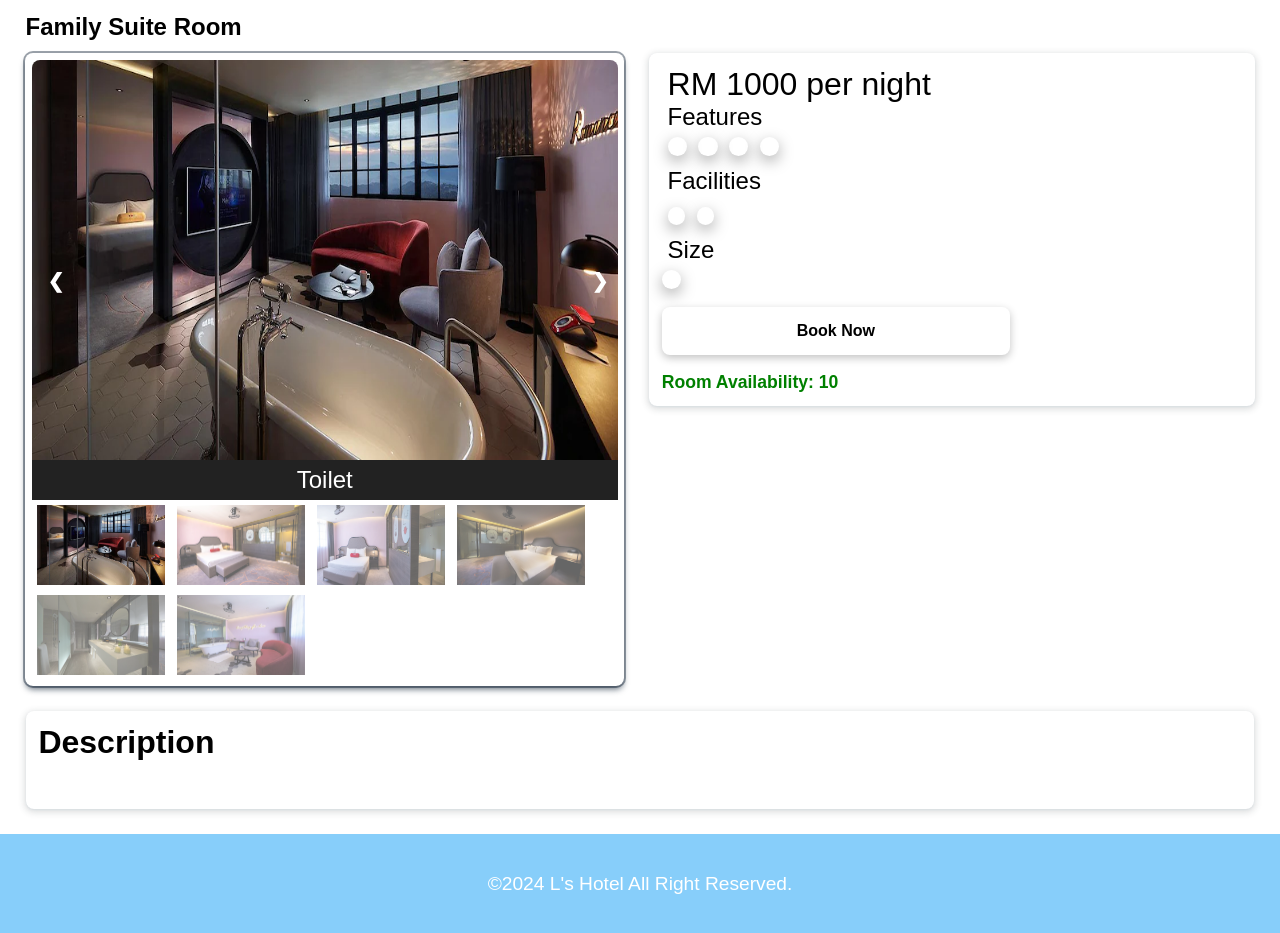
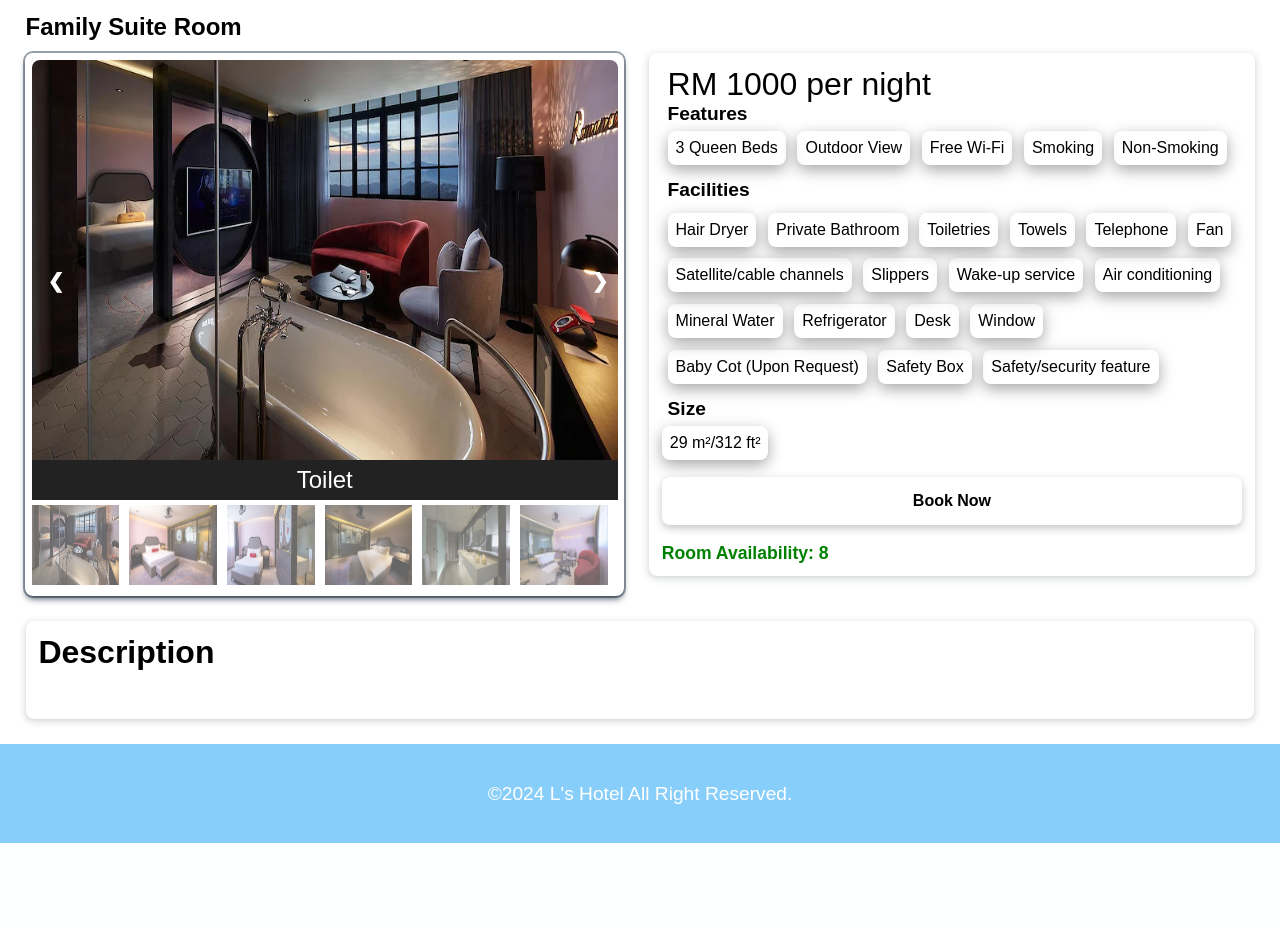
Before and after one commit to lieweden-mdis/lshotel, a PHP site: page /family-suite-room.html in a window 1280 px wide. Shown: the part 124-1057 px from the top of the page. After the commit the page ends 967 px from the top, so only its background shows below. Run offline with PHP 8.4, Linux system fonts and the light colour scheme.

Commit message:
20240708 5am

```diff
--- a/css/room-details.css
+++ b/css/room-details.css
@@ -81,7 +81,13 @@ body {
 	  font-size: 1.5em;
 	  color: white;
   }
-
+  .room-gallery .row {
+    padding-top: 1%;
+    display: flex;
+    flex-wrap: wrap;
+    justify-content: space-between;
+    gap: 10px;
+  }
   .room-gallery .row:after {
     content: "";
     display: table;
@@ -89,16 +95,17 @@ body {
   }
 
   .room-gallery .column {
-    float: left;
-    padding: 1% 1% 0 1%;
+    flex: 1;
 }
 
 .room-gallery .column img {
-    width: 10vw; /* Adjust this to change the size */
-    height: 10vh; /* Ensure the aspect ratio is maintained */
+  width: 100%;
+  height: 10vh;
+  opacity: 0.6;
+  cursor: pointer;
 }
 .room-gallery .column img:hover{
-  border: 2px solid blue;
+  opacity: 1;
 }
 
   /* Add a transparency effect for thumnbail images */
@@ -130,8 +137,9 @@ body {
   }
 
 .room-details .label{
-    font-size: 1.5em;
-    padding:1%;
+    font-size: 1.2em;
+    font-weight: bold;
+    padding:1.5% 0 1% 1%;
 }
 
 .room-details .facility{
@@ -148,7 +156,7 @@ body {
 .room-details .facility .facility-items{
     padding: 0.5em;
     margin: 1%;
-    font-size: 1.1em;
+    font-size: 1em;
     box-shadow: rgba(0, 0, 0, 0.35) 0px 5px 15px;
     width: fit-content;
     height: fit-content;
@@ -164,7 +172,7 @@ body {
   .room-details .features .features-items{
       padding: 0.5em;
       margin: 1%;
-      font-size: 1.2em;
+      font-size: 1em;
       box-shadow: rgba(0, 0, 0, 0.35) 0px 5px 15px;
       width: fit-content;
       height: fit-content;
@@ -177,7 +185,7 @@ body {
 
 .room-details .size .size-info{
   padding: 0.5em;
-  font-size: 1.2em;
+  font-size: 1em;
   box-shadow: rgba(0, 0, 0, 0.35) 0px 5px 15px;
   width: fit-content;
   height: fit-content;
@@ -193,7 +201,7 @@ body {
 .room-details button{
 	background-color: white;
     height: 3em;
-    width: 60%;
+    width: 100%;
     margin-top: 3%;
     font-weight: bold;
     font-size: 1em;
--- a/family-suite-room.html
+++ b/family-suite-room.html
@@ -94,28 +94,43 @@
             <div class="features">
                 <span class="label">Features</span>
                 <div class="features-list">
-                  <!--https://www.agoda.com/resorts-world-genting-theme-park-hotel/hotel/genting-highlands-my.html?finalPriceView=1&isShowMobileAppPrice=false&cid=-42&numberOfBedrooms=&familyMode=false&adults=2&children=0&rooms=1&maxRooms=0&isCalendarCallout=false&childAges=&numberOfGuest=0&missingChildAges=false&travellerType=1&showReviewSubmissionEntry=false&currencyCode=MYR&isFreeOccSearch=false&tspTypes=8&los=1&searchrequestid=ffd416ff-9486-4723-95b4-3dca5e661ff9&ds=BUiFi5WD8wf1eaxd&checkin=2024-09-11-->
-                  <span class="features-items"></span>
-                  <span class="features-items"></span>
-                  <span class="features-items"></span>
-                  <span class="features-items"></span>
+                  <span class="features-items">3 Queen Beds</span>
+                  <span class="features-items">Outdoor View</span>
+                  <span class="features-items">Free Wi-Fi</span>
+                  <span class="features-items">Smoking</span>
+                  <span class="features-items">Non-Smoking</span>
                 </div>
             </div>
             <div class="facility">
                 <span class="label">Facilities</span>
                 <div class="facility-list">
-                    <span class="facility-items"></span>
-                    <span class="facility-items"></span>
+                    <span class="facility-items">Hair Dryer</span>
+                    <span class="facility-items">Private Bathroom</span>
+                    <span class="facility-items">Toiletries</span>
+                    <span class="facility-items">Towels</span>
+                    <span class="facility-items">Telephone</span>
+                    <span class="facility-items">Fan</span>
+                    <span class="facility-items">Satellite/cable channels</span>
+                    <span class="facility-items">Slippers</span>
+                    <span class="facility-items">Wake-up service</span>
+                    <span class="facility-items">Air conditioning</span>
+                    <span class="facility-items">Mineral Water</span>
+                    <span class="facility-items">Refrigerator</span>
+                    <span class="facility-items">Desk</span>
+                    <span class="facility-items">Window</span>
+                    <span class="facility-items">Baby Cot (Upon Request)</span>
+                    <span class="facility-items">Safety Box</span>
+                    <span class="facility-items">Safety/security feature</span>
 
                 </div>
             </div>
             <div class="size">
                 <span class="label">Size</span>
-                <span class="size-info"></span>
+                <span class="size-info">29 m²/312 ft²</span>
             </div>
             <button type="submit" formaction="booking.php">Book Now</button>
             <div class="availability">
-              <span>Room Availability: 10</span>
+              <span>Room Availability: 8</span>
             </div>
         </div>
       </div>
--- a/standard-room.html
+++ b/standard-room.html
@@ -120,13 +120,11 @@
                 <span class="label">Size</span>
                 <span class="size-info">19 m²/205 ft²</span>
             </div>
-            <div class="booking-availability">
             <button type="submit" formaction="booking.php">Book Now</button>
             <div class="availability">
               <span>Room Availability: 5</span>
             </div>
           </div>
-        </div>
       </div>
         <!--Room Description-->
         <div class="room-descripion">
```
Also changed, not shown: room.html (+4 -4 lines).
